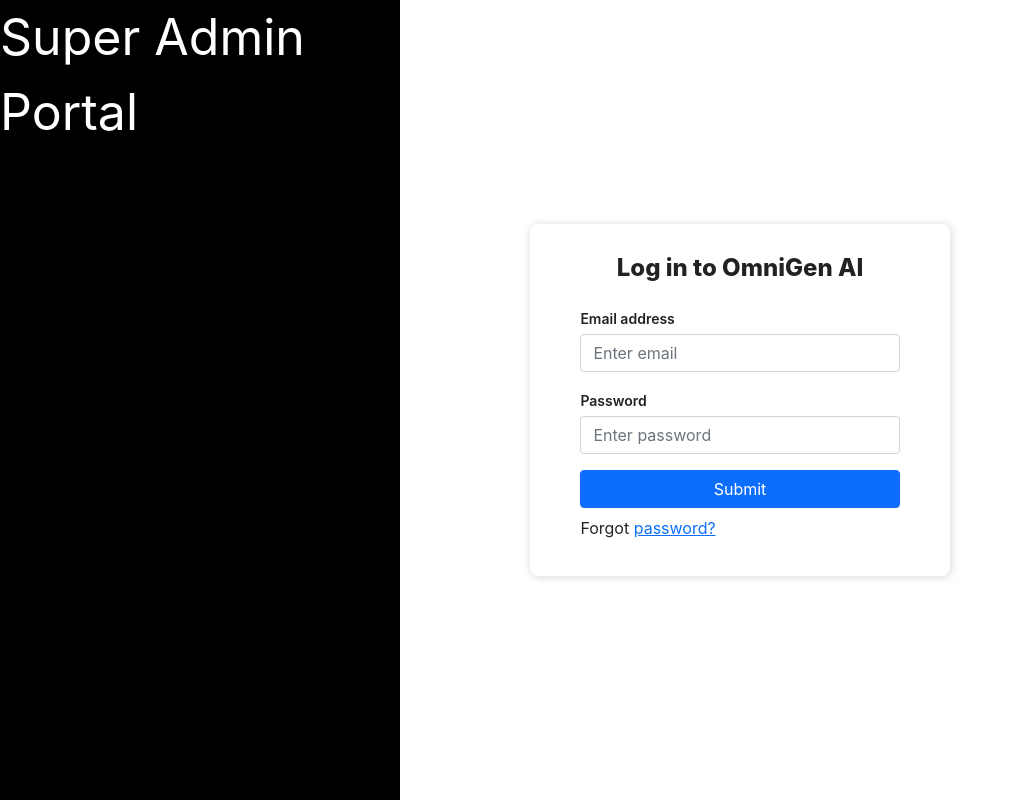
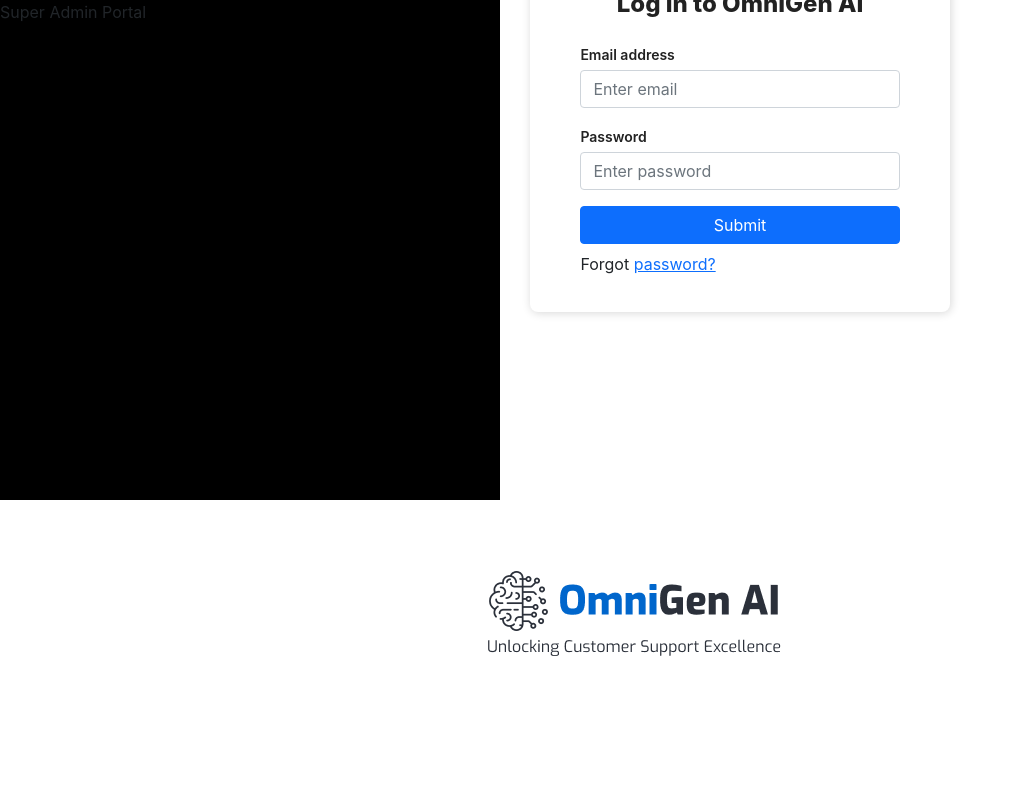
Before and after one commit to ushara09/OmniGenAI_Frontend, a React (Create React App) app: page /admin-login in a window 1280 px wide. Shown: the top 800 px of the page, without its empty margins (0-1016 px from the left). Built offline with nearby package versions, Linux system fonts and the light colour scheme.

Commit message:
re organized the folder structure

```diff
--- a/src/App.js
+++ b/src/App.js
@@ -1,13 +1,15 @@
 import './App.css';
 import { BrowserRouter, Routes, Route } from "react-router-dom";
-import CustomerLoginPage from './Components/CustomerLoginPage/CustomerLoginPage';
-import SuperAdminLogin from './Components/SuperAdminLogin/SuperAdminLogin';
+import CustomerLoginPage from './pages/CustomerLoginPage/CustomerLoginPage';
+import SuperAdminLogin from './pages/SuperAdminLoginPage/SuperAdminLogin';
+import SuperAdminHomePage from './pages/SuperAdminHomePage/SuperAdminHomePage';
 function App() {
   return (
     <BrowserRouter>
       <Routes>
         <Route path='/customer-login' element={<CustomerLoginPage/>} />
         <Route path='/admin-login' element={<SuperAdminLogin/>} />
+        <Route path='/super-admin-home' element={<SuperAdminHomePage/>} />
       </Routes>
     </BrowserRouter>
   );
--- a/src/Components/SuperAdminLogin/SuperAdminLogin.js
+++ /dev/null
@@ -1,45 +0,0 @@
-import React from 'react'
-import "./SuperAdminLogin.css"
-
-function SuperAdminLogin() {
-  return (
-    <div>
-        <div className='side-box' style={{color:'white', fontSize:'50px'}}>Super Admin Portal</div>
-        <div className='main-box'>
-            <div className="Auth-form-container">
-      <form className="Auth-form">
-        <div className="Auth-form-content">
-          <h3 className="Auth-form-title">Log in to OmniGen AI</h3>
-          <div className="form-group mt-3">
-            <label>Email address</label>
-            <input
-              type="email"
-              className="form-control mt-1"
-              placeholder="Enter email"
-            />
-          </div>
-          <div className="form-group mt-3">
-            <label>Password</label>
-            <input
-              type="password"
-              className="form-control mt-1"
-              placeholder="Enter password"
-            />
-          </div>
-          <div className="d-grid gap-2 mt-3">
-            <button type="submit" className="btn btn-primary">
-              Submit
-            </button>
-          </div>
-          <p className="forgot-password text-right mt-2">
-            Forgot <a href="#">password?</a>
-          </p>
-        </div>
-      </form>
-            </div>
-        </div>
-    </div>
-  )
-}
-
-export default SuperAdminLogin;
--- /dev/null
+++ b/src/pages/SuperAdminHomePage/SuperAdminHomePage.js
@@ -0,0 +1,18 @@
+import React from 'react'
+
+function SuperAdminHomePage() {
+  return (
+    <div>
+    <div>SuperAdminHomePage</div>
+    <div>
+        <input style={{width:"300px"}} type='text' className='form-control search-form rounded' placeholder='Search Client' />
+    </div>
+
+    <div>
+    <button type="button" class="btn btn-primary">Add New Client</button>
+    </div>
+    </div>
+  )
+}
+
+export default SuperAdminHomePage;
--- a/src/Components/SuperAdminLogin/SuperAdminLogin.css
+++ b/src/pages/SuperAdminLoginPage/SuperAdminLogin.css
@@ -1,6 +1,6 @@
 .side-box {
-    height: 800px;
-    width: 400px;
+    height: 500px;
+    width: 500px;
     background-color: black;
 }
 
--- /dev/null
+++ b/src/pages/SuperAdminLoginPage/SuperAdminLogin.js
@@ -0,0 +1,50 @@
+import React from 'react'
+import "./SuperAdminLogin.css"
+import loginPageLogo from "../../resources/images/login-page-logo.png"
+
+function SuperAdminLogin() {
+  return (
+    <div>
+      <div className="side-box">Super Admin Portal</div>
+      <div>
+        <img className="logoStyle" src={loginPageLogo} />
+      </div>
+      {/* login box */}
+      <div className="main-box">
+        <div className="Auth-form-container">
+          <form className="Auth-form">
+            <div className="Auth-form-content">
+              <h3 className="Auth-form-title">Log in to OmniGen AI</h3>
+              <div className="form-group mt-3">
+                <label>Email address</label>
+                <input
+                  type="email"
+                  className="form-control mt-1"
+                  placeholder="Enter email"
+                />
+              </div>
+              <div className="form-group mt-3">
+                <label>Password</label>
+                <input
+                  type="password"
+                  className="form-control mt-1"
+                  placeholder="Enter password"
+                />
+              </div>
+              <div className="d-grid gap-2 mt-3">
+                <button type="submit" className="btn btn-primary">
+                  Submit
+                </button>
+              </div>
+              <p className="forgot-password text-right mt-2">
+                Forgot <a href="#">password?</a>
+              </p>
+            </div>
+          </form>
+        </div>
+      </div>
+    </div>
+  );
+}
+
+export default SuperAdminLogin;
```
Also changed, not shown: src/pages/CustomerLoginPage/CustomerLoginPage.css (renamed from src/Components/CustomerLoginPage/CustomerLoginPage.css), src/pages/CustomerLoginPage/CustomerLoginPage.js (renamed from src/Components/CustomerLoginPage/CustomerLoginPage.js).
